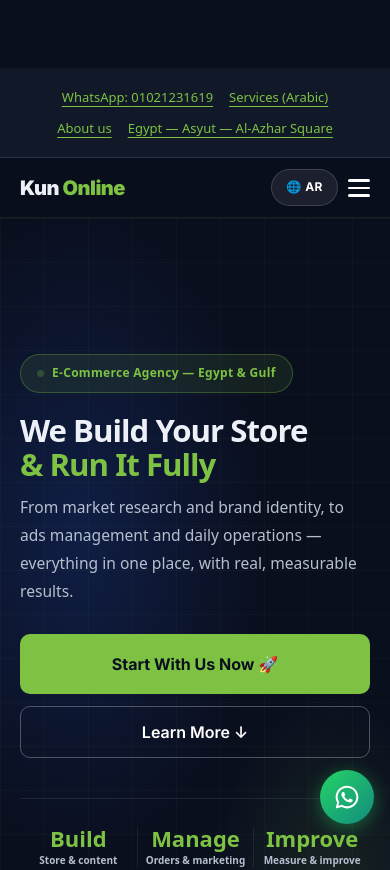
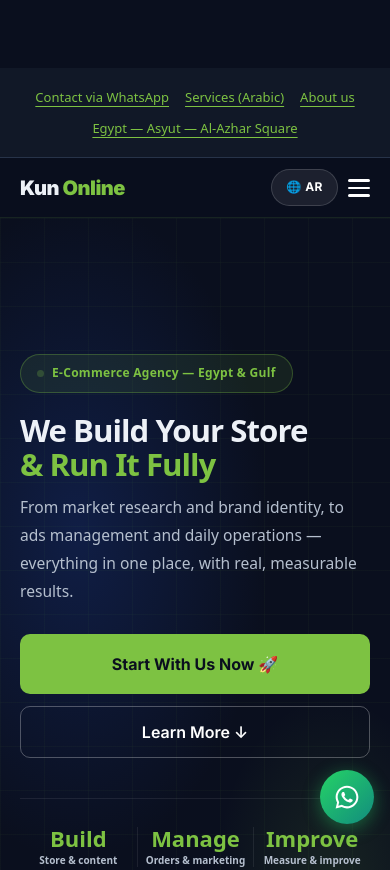
Before and after one commit to ahmed5330/kun-online-site, a website: page en/index.html in a window 390 px wide. Shown: the top 870 px of the page. Drawn offline with Linux system fonts and the light colour scheme.

Commit message:
fix(site): show WhatsApp-only contact instead of phone digits

```diff
--- a/en/index.html
+++ b/en/index.html
@@ -327,7 +327,7 @@
 .highlight-box :is(h2,h3,h4){font-family:Tajawal,system-ui,sans-serif;font-size:18px;line-height:1.5;color:var(--lime);margin-bottom:8px}.pt-h{color:#d4dce8}.tc h3{color:var(--lime);font-family:Tajawal,system-ui,sans-serif;font-size:22px;margin:0 0 12px}.hero-stats .sn{font-size:clamp(22px,4vw,38px)}
 </style><!-- shared-css:end -->
 <script type="application/ld+json">{"@context":"https://schema.org","@type":"Organization","@id":"https://kun-online.com/#organization","name":"كن أونلاين","alternateName":"Kun Online","url":"https://kun-online.com/","address":{"@type":"PostalAddress","addressCountry":"EG","addressRegion":"أسيوط","addressLocality":"أسيوط","streetAddress":"ميدان الأزهر"},"contactPoint":{"@type":"ContactPoint","contactType":"customer support","url":"https://wa.me/201021231619","description":"WhatsApp messages only; no voice calls."},"sameAs":["https://www.facebook.com/KunOnlineAgency","https://www.instagram.com/kunonlin/"]}</script></head>
-<body><div class="site-phone-strip"><a href="https://wa.me/201021231619" target="_blank" rel="noopener">WhatsApp: <bdi>01021231619</bdi></a><a href="/services/" lang="ar">Services (Arabic)</a><a href="/about/">About us</a><a href="/contact/">Egypt — Asyut — Al-Azhar Square</a></div>
+<body><div class="site-phone-strip"><a href="https://wa.me/201021231619" target="_blank" rel="noopener">Contact via WhatsApp</a><a href="/services/" lang="ar">Services (Arabic)</a><a href="/about/">About us</a><a href="/contact/">Egypt — Asyut — Al-Azhar Square</a></div>
 
 <!-- NAV -->
 <nav id="nav">
```
